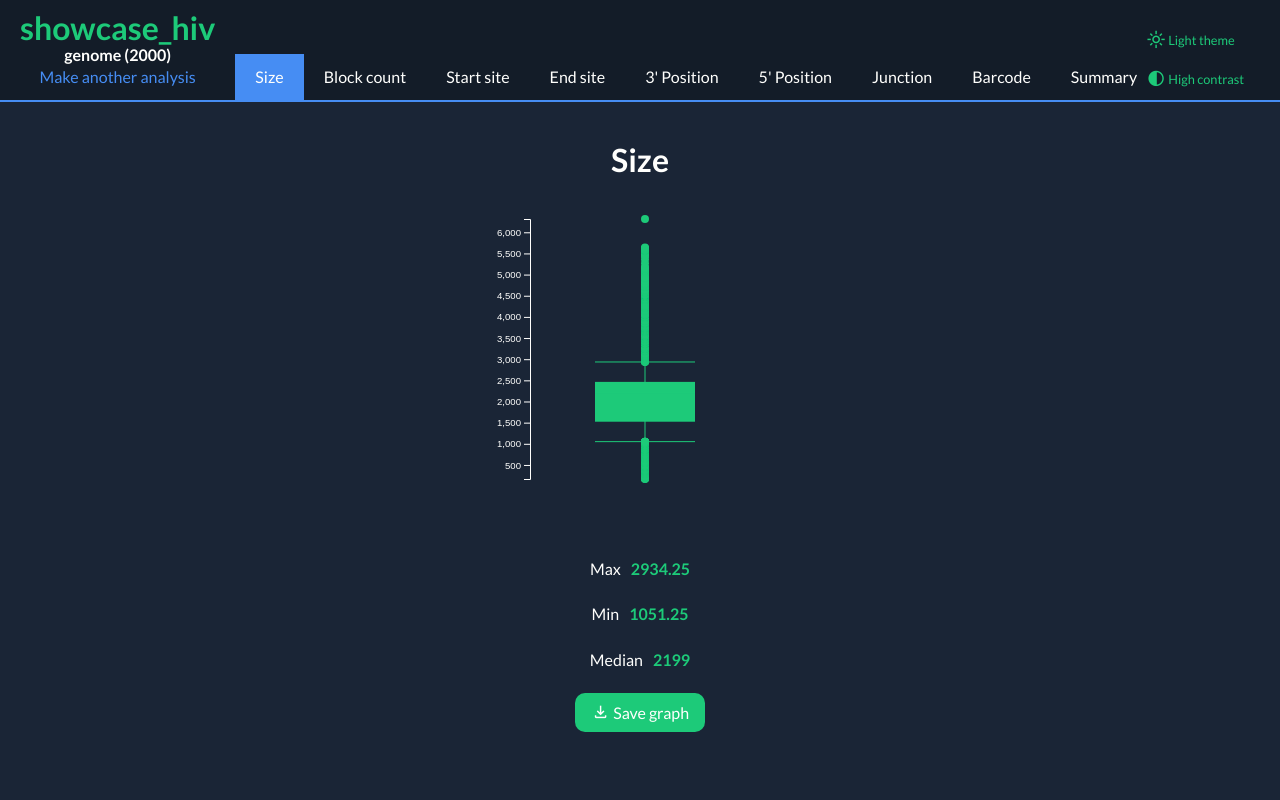
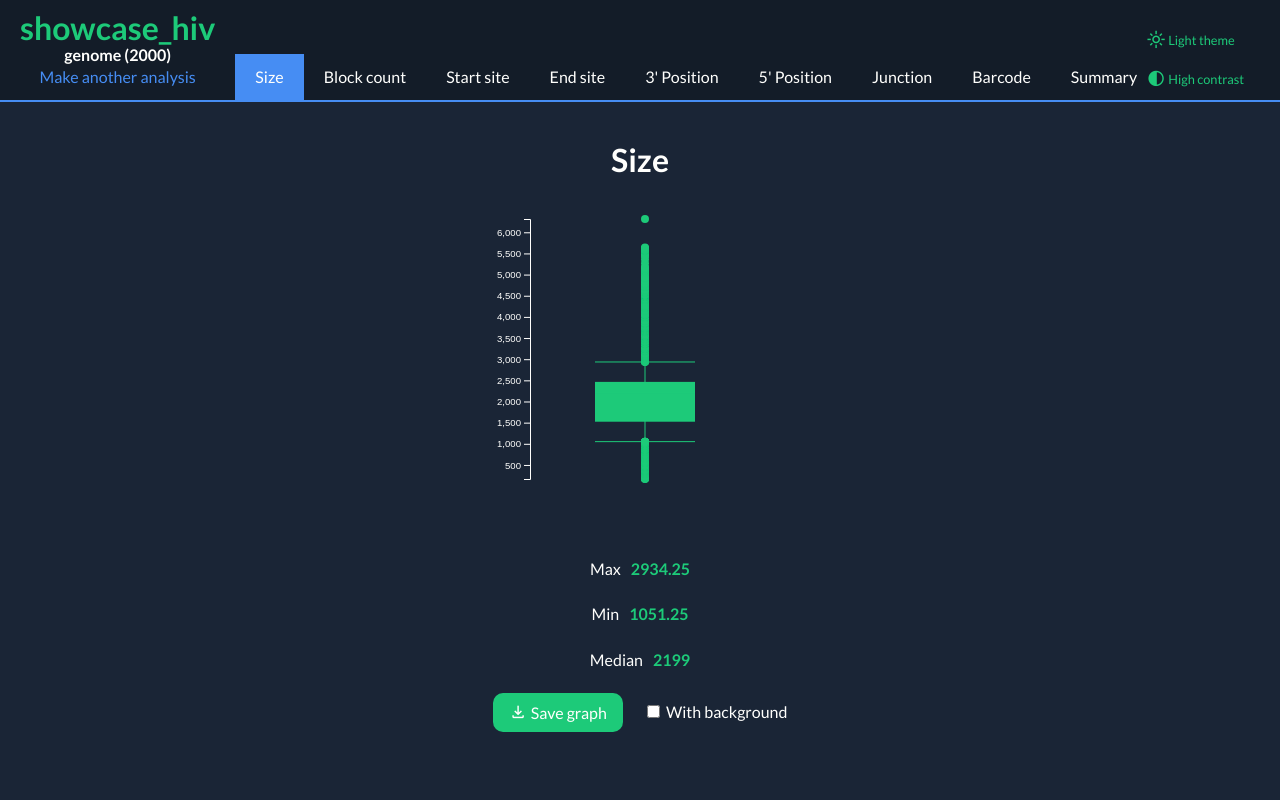
Before and after one commit to Benjent/nanovizer, a Vue app: page / in a window 1280 px wide. Both pictures are taken after a click on the link "Or try with showcase data". Shown: the top 800 px of the page. Built offline with nearby package versions, Linux system fonts and the light colour scheme.

Commit message:
feat(ChartSaver): enable background filling on svg export

```diff
--- a/src/components/ChartSaver.vue
+++ b/src/components/ChartSaver.vue
@@ -15,12 +15,17 @@ export default {
         },
     },
     data() {
-        return {}
+        return {
+            isWithBackground: false,
+        }
     },
     computed: {
         ...mapState(useMainStore, ['fileName', 'genomeName']),
         isMultipleGraphs() {
             return Array.isArray(this.idGraph)
+        },
+        idCheckbox() {
+            return `${this.idGraph}WithBackground`
         },
     },
     methods: {
@@ -81,6 +86,11 @@ export default {
                 .rectangle { fill: ${chartDataCssVariable} }
             `
             svg.prepend(fragment)
+
+            if (this.isWithBackground) {
+                const backgroundCssVariable = style.getPropertyValue('--background')
+                svg.style = `background: ${backgroundCssVariable};`
+            }
         },
         saveGraphs() {
             if (this.isMultipleGraphs) {
@@ -106,5 +116,20 @@ export default {
 </script>
 
 <template>
-    <button class="button" @click="saveGraphs"><Icon icon="file_download" />&nbsp;Save graph{{ isMultipleGraphs ? "s" : "" }}</button>
+    <div class="l-chart-saver">
+        <button class="button" @click="saveGraphs"><Icon icon="file_download" />&nbsp;Save graph{{ isMultipleGraphs ? "s" : "" }}</button>
+        <label :for="idCheckbox">
+            <input type="checkbox" :id="idCheckbox" v-model="isWithBackground" />
+            With background
+        </label>
+    </div>
 </template>
+
+<style lang="scss">
+// TODO style checkbox inputs
+.l-chart-saver {
+    display: flex;
+    gap: 20px;
+    align-items: center;
+}
+</style>
```
